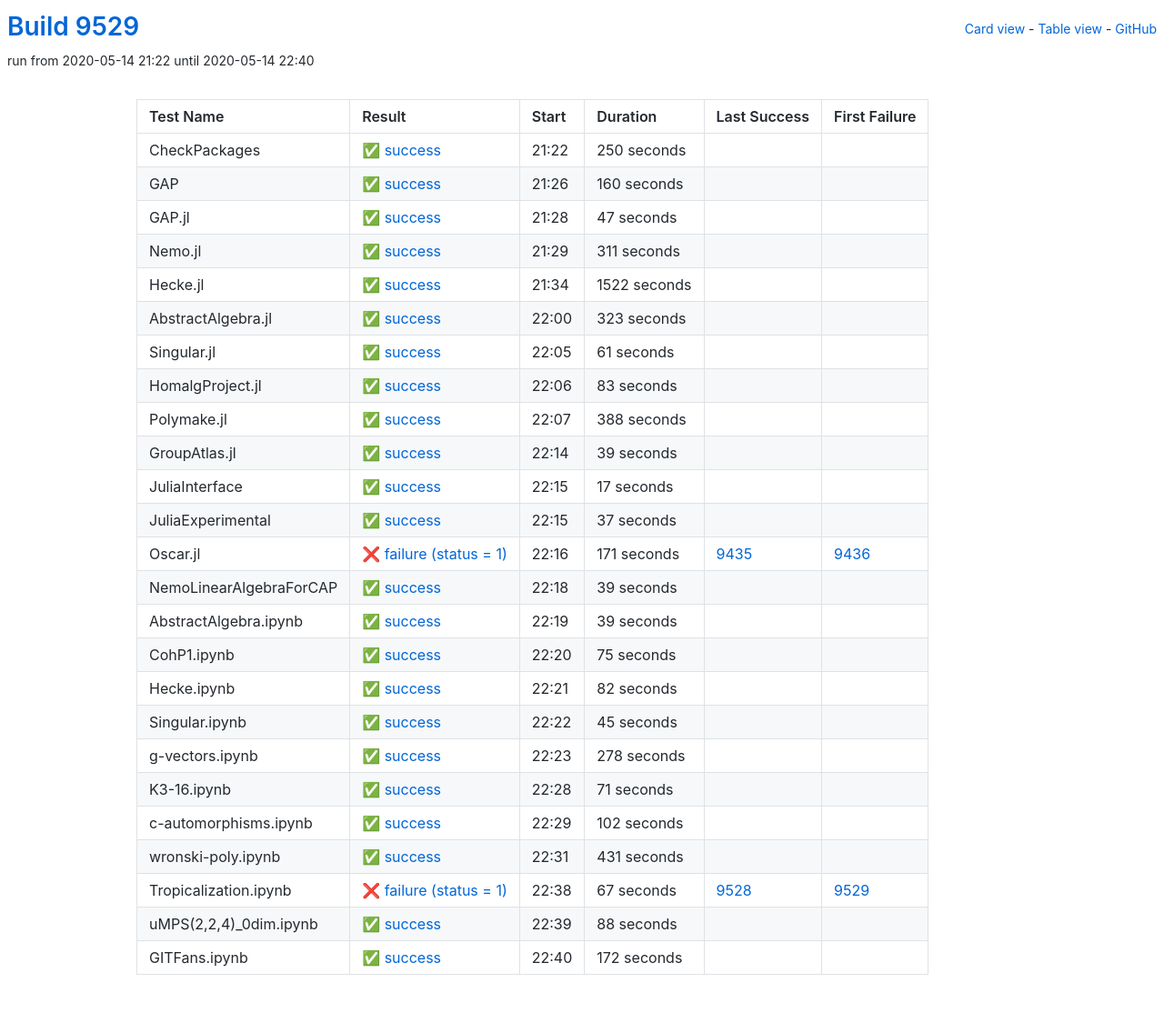
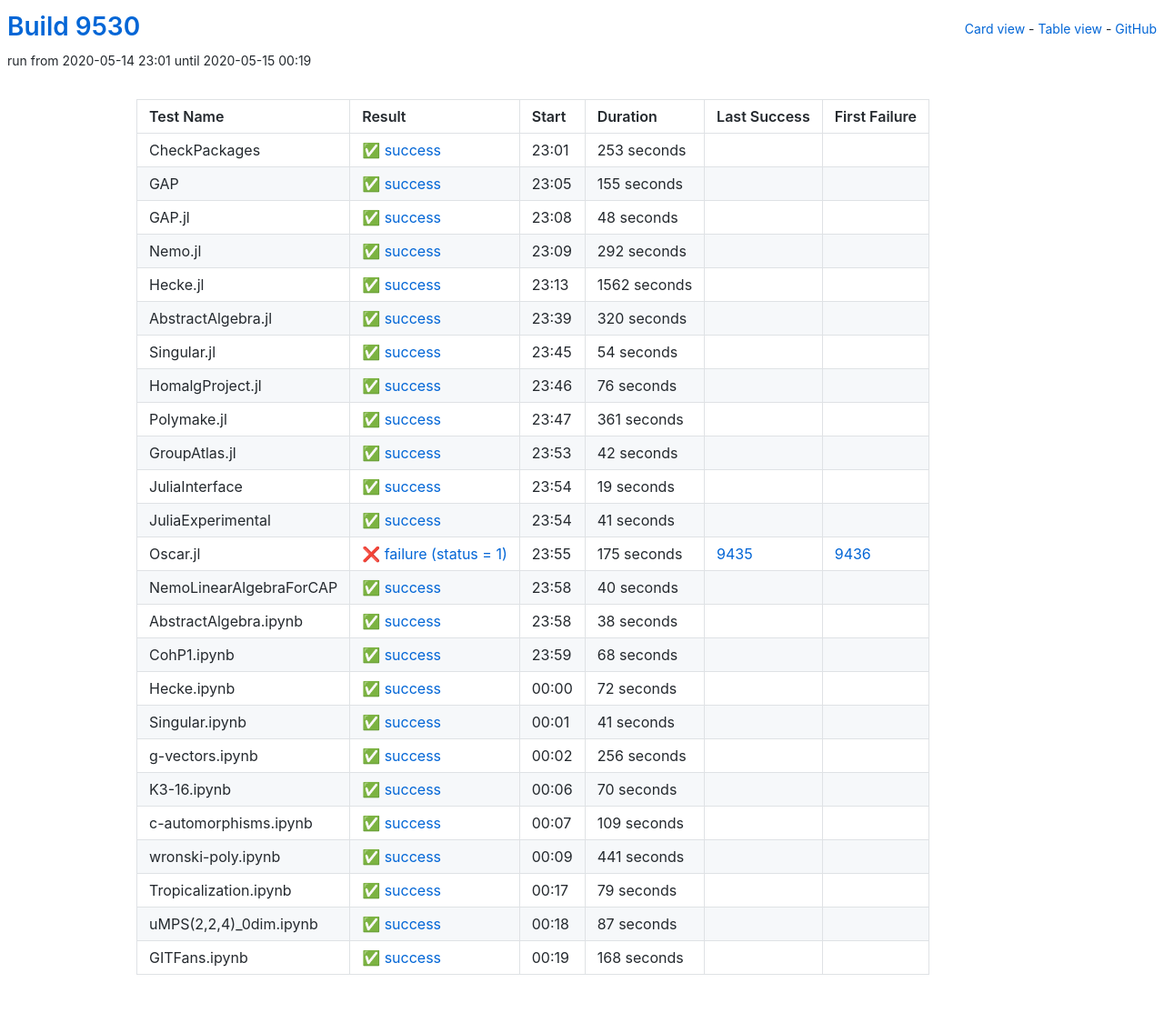
Before and after one commit to oscar-system/oscar-ci-status, a Jekyll site: the page built from table.html, in a window 1280 px wide. Shown: the whole page at 91% size. Built offline with Jekyll 4.4.1, drawn with Linux system fonts in a browser that asks for light colours.

Commit message:
Build 9530

```diff
--- a/_data/ci.yml
+++ b/_data/ci.yml
@@ -1,304 +1,304 @@
-build: 9529
-build_url: https://oscarci.mathematik.uni-kl.de/job/oscar/9529/
+build: 9530
+build_url: https://oscarci.mathematik.uni-kl.de/job/oscar/9530/
 job: oscar
 tests:
-- duration: 250
+- duration: 253
   exitcode: 0
   first_failure: false
   first_failure_url: null
   id: checkpackages
   last_success: false
   last_success_url: null
-  log: https://oscarci.mathematik.uni-kl.de/job/oscar/9529/artifact/logs/build-9529/CheckPackages.log
+  log: https://oscarci.mathematik.uni-kl.de/job/oscar/9530/artifact/logs/build-9530/CheckPackages.log
   name: CheckPackages
-  start: 2020-05-14 21:22
+  start: 2020-05-14 23:01
   status: success
   success: true
-- duration: 160
+- duration: 155
   exitcode: 0
   first_failure: false
   first_failure_url: null
   id: gap
   last_success: false
   last_success_url: null
-  log: https://oscarci.mathematik.uni-kl.de/job/oscar/9529/artifact/logs/build-9529/GAP.log
+  log: https://oscarci.mathematik.uni-kl.de/job/oscar/9530/artifact/logs/build-9530/GAP.log
   name: GAP
-  start: 2020-05-14 21:26
+  start: 2020-05-14 23:05
   status: success
   success: true
-- duration: 47
+- duration: 48
   exitcode: 0
   first_failure: false
   first_failure_url: null
   id: gap-jl
   last_success: false
   last_success_url: null
-  log: https://oscarci.mathematik.uni-kl.de/job/oscar/9529/artifact/logs/build-9529/GAP.jl.log
+  log: https://oscarci.mathematik.uni-kl.de/job/oscar/9530/artifact/logs/build-9530/GAP.jl.log
   name: GAP.jl
-  start: 2020-05-14 21:28
+  start: 2020-05-14 23:08
   status: success
   success: true
-- duration: 311
+- duration: 292
   exitcode: 0
   first_failure: false
   first_failure_url: null
   id: nemo-jl
   last_success: false
   last_success_url: null
-  log: https://oscarci.mathematik.uni-kl.de/job/oscar/9529/artifact/logs/build-9529/Nemo.jl.log
+  log: https://oscarci.mathematik.uni-kl.de/job/oscar/9530/artifact/logs/build-9530/Nemo.jl.log
   name: Nemo.jl
-  start: 2020-05-14 21:29
+  start: 2020-05-14 23:09
   status: success
   success: true
-- duration: 1522
+- duration: 1562
   exitcode: 0
   first_failure: false
   first_failure_url: null
   id: hecke-jl
   last_success: false
   last_success_url: null
-  log: https://oscarci.mathematik.uni-kl.de/job/oscar/9529/artifact/logs/build-9529/Hecke.jl.log
+  log: https://oscarci.mathematik.uni-kl.de/job/oscar/9530/artifact/logs/build-9530/Hecke.jl.log
   name: Hecke.jl
-  start: 2020-05-14 21:34
+  start: 2020-05-14 23:13
   status: success
   success: true
-- duration: 323
+- duration: 320
   exitcode: 0
   first_failure: false
   first_failure_url: null
   id: abstractalgebra-jl
   last_success: false
   last_success_url: null
-  log: https://oscarci.mathematik.uni-kl.de/job/oscar/9529/artifact/logs/build-9529/AbstractAlgebra.jl.log
+  log: https://oscarci.mathematik.uni-kl.de/job/oscar/9530/artifact/logs/build-9530/AbstractAlgebra.jl.log
   name: AbstractAlgebra.jl
-  start: 2020-05-14 22:00
+  start: 2020-05-14 23:39
   status: success
   success: true
-- duration: 61
+- duration: 54
   exitcode: 0
   first_failure: false
   first_failure_url: null
   id: singular-jl
   last_success: false
   last_success_url: null
-  log: https://oscarci.mathematik.uni-kl.de/job/oscar/9529/artifact/logs/build-9529/Singular.jl.log
+  log: https://oscarci.mathematik.uni-kl.de/job/oscar/9530/artifact/logs/build-9530/Singular.jl.log
   name: Singular.jl
-  start: 2020-05-14 22:05
+  start: 2020-05-14 23:45
   status: success
   success: true
-- duration: 83
+- duration: 76
   exitcode: 0
   first_failure: false
   first_failure_url: null
   id: homalgproject-jl
   last_success: false
   last_success_url: null
-  log: https://oscarci.mathematik.uni-kl.de/job/oscar/9529/artifact/logs/build-9529/HomalgProject.jl.log
+  log: https://oscarci.mathematik.uni-kl.de/job/oscar/9530/artifact/logs/build-9530/HomalgProject.jl.log
   name: HomalgProject.jl
-  start: 2020-05-14 22:06
+  start: 2020-05-14 23:46
   status: success
   success: true
-- duration: 388
+- duration: 361
   exitcode: 0
   first_failure: false
   first_failure_url: null
   id: polymake-jl
   last_success: false
   last_success_url: null
-  log: https://oscarci.mathematik.uni-kl.de/job/oscar/9529/artifact/logs/build-9529/Polymake.jl.log
+  log: https://oscarci.mathematik.uni-kl.de/job/oscar/9530/artifact/logs/build-9530/Polymake.jl.log
   name: Polymake.jl
-  start: 2020-05-14 22:07
+  start: 2020-05-14 23:47
   status: success
   success: true
-- duration: 39
+- duration: 42
   exitcode: 0
   first_failure: false
   first_failure_url: null
   id: groupatlas-jl
   last_success: false
   last_success_url: null
-  log: https://oscarci.mathematik.uni-kl.de/job/oscar/9529/artifact/logs/build-9529/GroupAtlas.jl.log
+  log: https://oscarci.mathematik.uni-kl.de/job/oscar/9530/artifact/logs/build-9530/GroupAtlas.jl.log
   name: GroupAtlas.jl
-  start: 2020-05-14 22:14
+  start: 2020-05-14 23:53
   status: success
   success: true
-- duration: 17
+- duration: 19
   exitcode: 0
   first_failure: false
   first_failure_url: null
   id: juliainterface
   last_success: false
   last_success_url: null
-  log: https://oscarci.mathematik.uni-kl.de/job/oscar/9529/artifact/logs/build-9529/JuliaInterface.log
+  log: https://oscarci.mathematik.uni-kl.de/job/oscar/9530/artifact/logs/build-9530/JuliaInterface.log
   name: JuliaInterface
-  start: 2020-05-14 22:15
+  start: 2020-05-14 23:54
   status: success
   success: true
-- duration: 37
+- duration: 41
   exitcode: 0
   first_failure: false
   first_failure_url: null
   id: juliaexperimental
   last_success: false
   last_success_url: null
-  log: https://oscarci.mathematik.uni-kl.de/job/oscar/9529/artifact/logs/build-9529/JuliaExperimental.log
+  log: https://oscarci.mathematik.uni-kl.de/job/oscar/9530/artifact/logs/build-9530/JuliaExperimental.log
   name: JuliaExperimental
-  start: 2020-05-14 22:15
+  start: 2020-05-14 23:54
   status: success
   success: true
-- duration: 171
+- duration: 175
   exitcode: 1
   first_failure: 9436
   first_failure_url: https://oscarci.mathematik.uni-kl.de/job/oscar/9436/
   id: oscar-jl
   last_success: 9435
   last_success_url: https://oscarci.mathematik.uni-kl.de/job/oscar/9435/
-  log: https://oscarci.mathematik.uni-kl.de/job/oscar/9529/artifact/logs/build-9529/Oscar.jl.log
+  log: https://oscarci.mathematik.uni-kl.de/job/oscar/9530/artifact/logs/build-9530/Oscar.jl.log
   name: Oscar.jl
-  start: 2020-05-14 22:16
+  start: 2020-05-14 23:55
   status: failure
   success: false
-- duration: 39
+- duration: 40
   exitcode: 0
   first_failure: false
   first_failure_url: null
   id: nemolinearalgebraforcap
   last_success: false
   last_success_url: null
-  log: https://oscarci.mathematik.uni-kl.de/job/oscar/9529/artifact/logs/build-9529/NemoLinearAlgebraForCAP.log
+  log: https://oscarci.mathematik.uni-kl.de/job/oscar/9530/artifact/logs/build-9530/NemoLinearAlgebraForCAP.log
   name: NemoLinearAlgebraForCAP
-  start: 2020-05-14 22:18
+  start: 2020-05-14 23:58
   status: success
   success: true
-- duration: 39
+- duration: 38
   exitcode: 0
   first_failure: false
   first_failure_url: null
   id: abstractalgebra-ipynb
   last_success: false
   last_success_url: null
-  log: https://oscarci.mathematik.uni-kl.de/job/oscar/9529/artifact/logs/build-9529/AbstractAlgebra.ipynb.log
+  log: https://oscarci.mathematik.uni-kl.de/job/oscar/9530/artifact/logs/build-9530/AbstractAlgebra.ipynb.log
   name: AbstractAlgebra.ipynb
-  start: 2020-05-14 22:19
+  start: 2020-05-14 23:58
   status: success
   success: true
-- duration: 75
+- duration: 68
   exitcode: 0
   first_failure: false
   first_failure_url: null
   id: cohp1-ipynb
   last_success: false
   last_success_url: null
-  log: https://oscarci.mathematik.uni-kl.de/job/oscar/9529/artifact/logs/build-9529/CohP1.ipynb.log
+  log: https://oscarci.mathematik.uni-kl.de/job/oscar/9530/artifact/logs/build-9530/CohP1.ipynb.log
   name: CohP1.ipynb
-  start: 2020-05-14 22:20
+  start: 2020-05-14 23:59
   status: success
   success: true
-- duration: 82
+- duration: 72
   exitcode: 0
   first_failure: false
   first_failure_url: null
   id: hecke-ipynb
   last_success: false
   last_success_url: null
-  log: https://oscarci.mathematik.uni-kl.de/job/oscar/9529/artifact/logs/build-9529/Hecke.ipynb.log
+  log: https://oscarci.mathematik.uni-kl.de/job/oscar/9530/artifact/logs/build-9530/Hecke.ipynb.log
   name: Hecke.ipynb
-  start: 2020-05-14 22:21
+  start: 2020-05-15 00:00
   status: success
   success: true
-- duration: 45
+- duration: 41
   exitcode: 0
   first_failure: false
   first_failure_url: null
   id: singular-ipynb
   last_success: false
   last_success_url: null
-  log: https://oscarci.mathematik.uni-kl.de/job/oscar/9529/artifact/logs/build-9529/Singular.ipynb.log
+  log: https://oscarci.mathematik.uni-kl.de/job/oscar/9530/artifact/logs/build-9530/Singular.ipynb.log
   name: Singular.ipynb
-  start: 2020-05-14 22:22
+  start: 2020-05-15 00:01
   status: success
   success: true
-- duration: 278
+- duration: 256
   exitcode: 0
   first_failure: false
   first_failure_url: null
   id: g-vectors-ipynb
   last_success: false
   last_success_url: null
-  log: https://oscarci.mathematik.uni-kl.de/job/oscar/9529/artifact/logs/build-9529/g-vectors.ipynb.log
+  log: https://oscarci.mathematik.uni-kl.de/job/oscar/9530/artifact/logs/build-9530/g-vectors.ipynb.log
   name: g-vectors.ipynb
-  start: 2020-05-14 22:23
+  start: 2020-05-15 00:02
   status: success
   success: true
-- duration: 71
+- duration: 70
   exitcode: 0
   first_failure: false
   first_failure_url: null
   id: k3-16-ipynb
   last_success: false
   last_success_url: null
-  log: https://oscarci.mathematik.uni-kl.de/job/oscar/9529/artifact/logs/build-9529/K3-16.ipynb.log
+  log: https://oscarci.mathematik.uni-kl.de/job/oscar/9530/artifact/logs/build-9530/K3-16.ipynb.log
   name: K3-16.ipynb
-  start: 2020-05-14 22:28
+  start: 2020-05-15 00:06
   status: success
   success: true
-- duration: 102
+- duration: 109
   exitcode: 0
   first_failure: false
   first_failure_url: null
   id: c-automorphisms-ipynb
   last_success: false
   last_success_url: null
-  log: https://oscarci.mathematik.uni-kl.de/job/oscar/9529/artifact/logs/build-9529/c-automorphisms.ipynb.log
+  log: https://oscarci.mathematik.uni-kl.de/job/oscar/9530/artifact/logs/build-9530/c-automorphisms.ipynb.log
   name: c-automorphisms.ipynb
-  start: 2020-05-14 22:29
+  start: 2020-05-15 00:07
   status: success
   success: true
-- duration: 431
+- duration: 441
   exitcode: 0
   first_failure: false
   first_failure_url: null
   id: wronski-poly-ipynb
   last_success: false
   last_success_url: null
-  log: https://oscarci.mathematik.uni-kl.de/job/oscar/9529/artifact/logs/build-9529/wronski-poly.ipynb.log
+  log: https://oscarci.mathematik.uni-kl.de/job/oscar/9530/artifact/logs/build-9530/wronski-poly.ipynb.log
   name: wronski-poly.ipynb
-  start: 2020-05-14 22:31
+  start: 2020-05-15 00:09
   status: success
   success: true
-- duration: 67
-  exitcode: 1
-  first_failure: 9529
-  first_failure_url: https://oscarci.mathematik.uni-kl.de/job/oscar/9529/
+- duration: 79
+  exitcode: 0
+  first_failure: false
+  first_failure_url: null
   id: tropicalization-ipynb
-  last_success: 9528
-  last_success_url: https://oscarci.mathematik.uni-kl.de/job/oscar/9528/
-  log: https://oscarci.mathematik.uni-kl.de/job/oscar/9529/artifact/logs/build-9529/Tropicalization.ipynb.log
+  last_success: false
+  last_success_url: null
+  log: https://oscarci.mathematik.uni-kl.de/job/oscar/9530/artifact/logs/build-9530/Tropicalization.ipynb.log
   name: Tropicalization.ipynb
-  start: 2020-05-14 22:38
-  status: failure
-  success: false
-- duration: 88
+  start: 2020-05-15 00:17
+  status: success
+  success: true
+- duration: 87
   exitcode: 0
   first_failure: false
   first_failure_url: null
   id: umps-2-2-4-0dim-ipynb
   last_success: false
   last_success_url: null
-  log: https://oscarci.mathematik.uni-kl.de/job/oscar/9529/artifact/logs/build-9529/uMPS-2-2-4-_0dim.ipynb.log
+  log: https://oscarci.mathematik.uni-kl.de/job/oscar/9530/artifact/logs/build-9530/uMPS-2-2-4-_0dim.ipynb.log
   name: uMPS(2,2,4)_0dim.ipynb
-  start: 2020-05-14 22:39
+  start: 2020-05-15 00:18
   status: success
   success: true
-- duration: 172
+- duration: 168
   exitcode: 0
   first_failure: false
   first_failure_url: null
   id: gitfans-ipynb
   last_success: false
   last_success_url: null
-  log: https://oscarci.mathematik.uni-kl.de/job/oscar/9529/artifact/logs/build-9529/GITFans.ipynb.log
+  log: https://oscarci.mathematik.uni-kl.de/job/oscar/9530/artifact/logs/build-9530/GITFans.ipynb.log
   name: GITFans.ipynb
-  start: 2020-05-14 22:40
+  start: 2020-05-15 00:19
   status: success
   success: true
```
Also changed, not shown: README.md.
